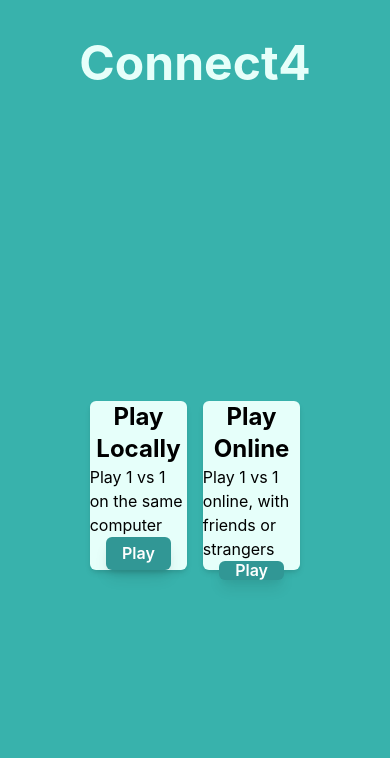
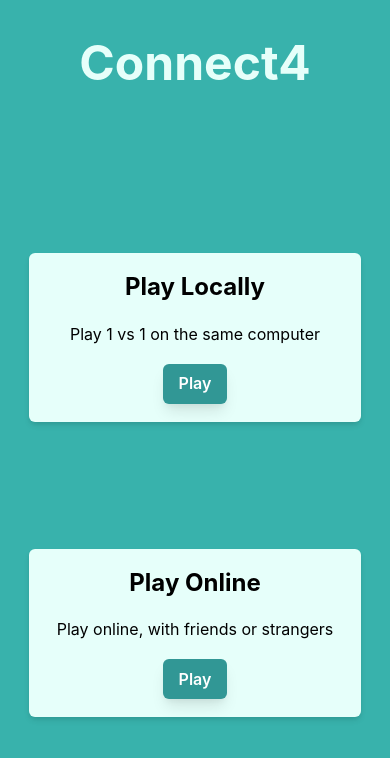
Before and after one commit to ChrisLetter/Connect4, a React (Create React App) app in the folder client/: page /landing in a window 390 px wide. Shown: the top 758 px of the page. Built offline with nearby package versions, Linux system fonts and the light colour scheme; no server answers.

Commit message:
feat(landing page): landing page is now responsive

```diff
--- a/client/src/screens/LandingPage.tsx
+++ b/client/src/screens/LandingPage.tsx
@@ -14,21 +14,21 @@ function LandingPage() {
   return (
     <Flex
       align="center"
-      justify="center"
-      minH="85vh"
+      justifyContent="space-evenly"
+      height="85vh"
       bg="teal.400"
       color="white"
+      direction={['column', 'column', 'column', 'row']}
     >
       <Flex
         direction="column"
         justifyContent="space-evenly"
         bg="teal.50"
-        width="25vw"
+        width={['85vw', '70vw', '50vw', '30vw']}
         height="20vh"
         borderRadius="md"
         boxShadow="md"
         align="center"
-        mx="2vw"
       >
         <Heading as="h2" size="lg" color="black" textAlign="center">
           Play Locally
@@ -49,18 +49,17 @@ function LandingPage() {
         direction="column"
         justifyContent="space-evenly"
         bg="teal.50"
-        width="25vw"
+        width={['85vw', '70vw', '50vw', '30vw']}
         height="20vh"
         borderRadius="md"
         boxShadow="md"
         align="center"
-        mx="2vw"
       >
         <Heading as="h2" size="lg" color="black" textAlign="center">
           Play Online
         </Heading>
         <Box color="black" width="20ww">
-          Play 1 vs 1 online, with friends or strangers
+          Play online, with friends or strangers
         </Box>
         <Button
           colorScheme="teal"
```
